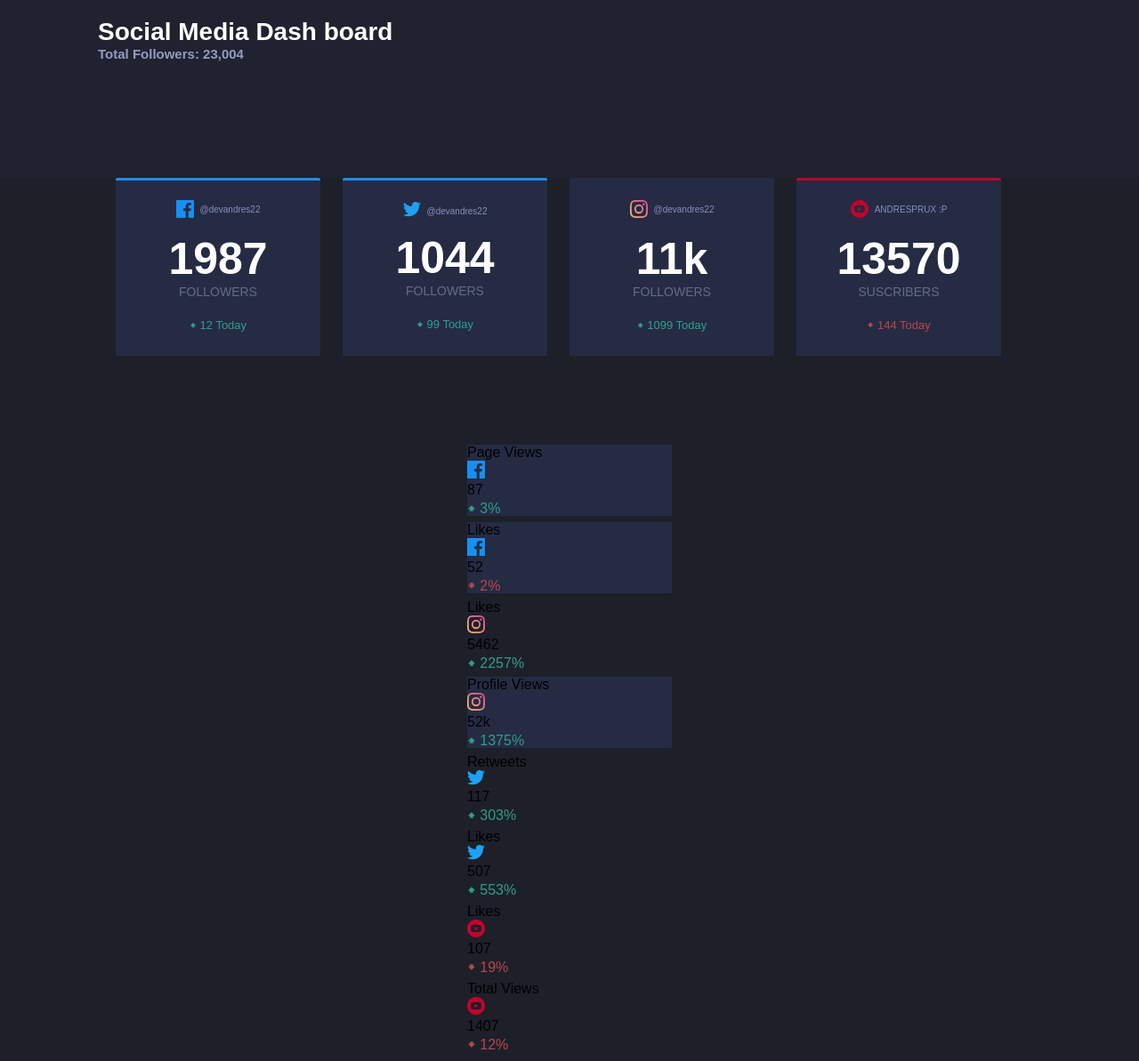
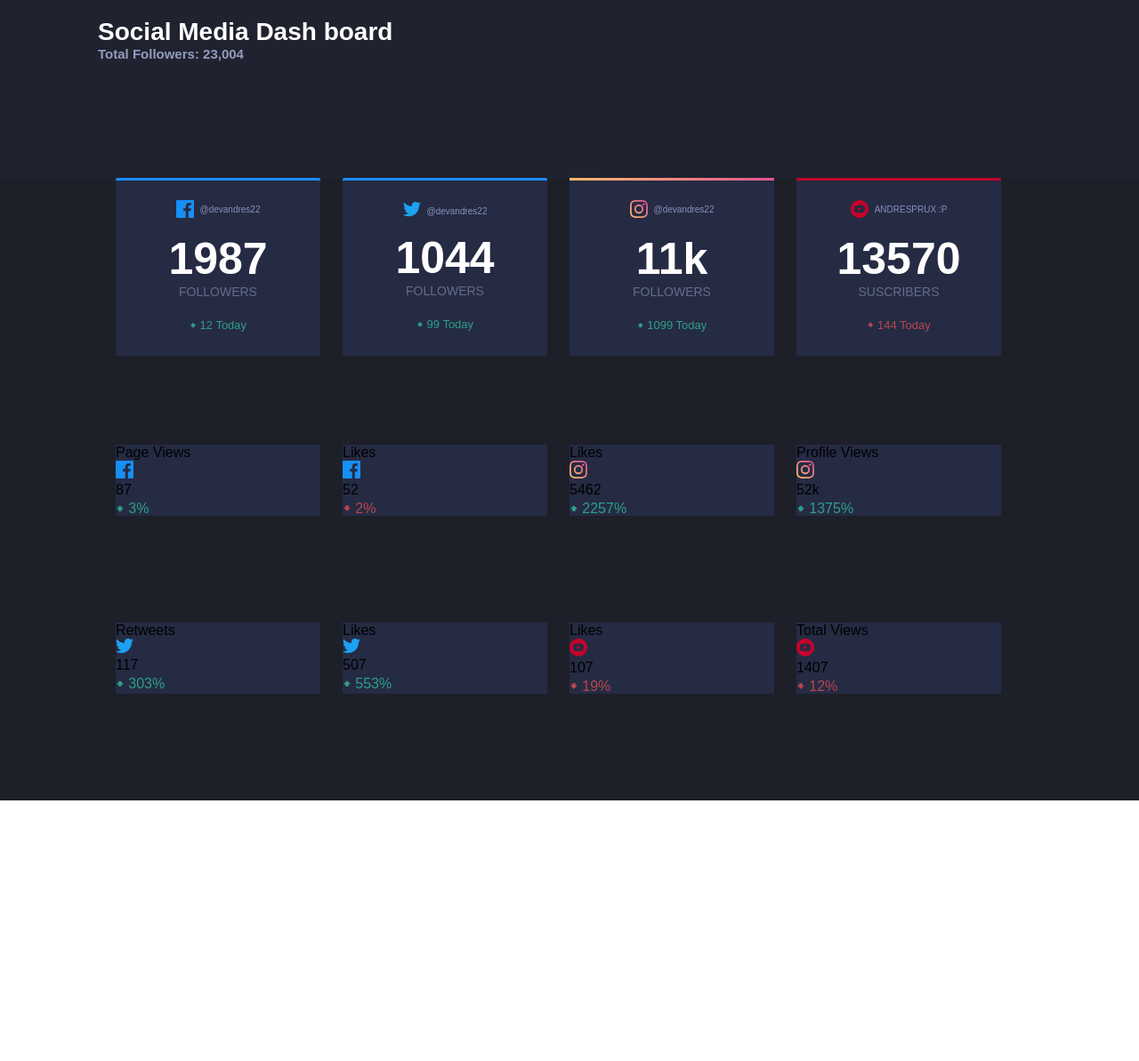
Before and after one commit to andres22-dev/social-media-dashboard, a plain HTML site: page index.html in a window 1280 px wide. Shown: the whole page at 89% size. After the commit the page ends 900 px from the top, so only its background shows below. Drawn offline with Linux system fonts and the light colour scheme.

Commit message:
arreglado problema con divs y quedaron posicionadas las statics de las redes

```diff
--- a/css/style.css
+++ b/css/style.css
@@ -147,8 +147,8 @@ body{
   background-color: #252b43;
   border-radius: 2px 2px 0px 0px;
   border-top: 3px #f58a80 solid;
+  border-image: linear-gradient(90deg, #fbb96d,#f4897f,#de5490);
   border-image-slice: 1;
-  border-image: linear-gradient(90deg, #fbb96d,#f4897f,#de5490);
   display: flex;
   justify-content: center;
   align-items: center;
@@ -198,12 +198,36 @@ padding: 20px 20px;
 .container-overview{
 
   width: 100%;
- height: 800px;
+  height: 400px;
   display: flex;
+  justify-content: center;
 
-  justify-content: space-around;
+  flex-wrap: wrap;
 
 }
+
+.container-overview-one{
+  width: 100%;
+  height: 200px;
+  display: flex;
+  justify-content: center;
+
+
+}
+
+
+
+.container-overview-two{
+  width: 100%;
+  height: 200px;
+  display: flex;
+  justify-content: center;
+
+
+}
+
+
+
 .overview-facebook-pageviews{
   width: 230px;
     height: 80px;
@@ -222,7 +246,7 @@ padding: 20px 20px;
 }
 /*estos selectores estan aplicados para varios elementos*/
 
-.overview-instalikes-pageviewss{
+.overview-instalikes-pageviews{
   width: 230px;
   height: 80px;
   background-color: #252b43;
@@ -236,6 +260,43 @@ padding: 20px 20px;
 
 
 }
+
+
+.overview-twiretweets-pageviews{
+
+  width: 230px;
+  height: 80px;
+  background-color: #252b43;
+
+}
+
+.overview-twitterlikes-pageviews{
+
+  width: 230px;
+  height: 80px;
+  background-color: #252b43;
+
+
+}
+
+.overview-youtubelikes-pageviews{
+
+  width: 230px;
+  height: 80px;
+  background-color: #252b43;
+
+
+
+}
+
+.overview-youtube-pageviews{
+  width: 230px;
+  height: 80px;
+  background-color: #252b43;
+
+}
+
+
 .socialmedia-username__all{
 
     color: #8790bb;
@@ -286,3 +347,9 @@ padding: 20px 20px;
    color: #ba464f;
 
 }
+
+.space{
+
+  margin-right: 25px;
+
+}
--- a/index.html
+++ b/index.html
@@ -85,7 +85,10 @@
 
       <div class="container-overview">
 
-            <div class="overview-facebook-pageviews">
+
+         <div class="container-overview-one">
+
+            <div class="overview-facebook-pageviews space">
                <div class="facebook-pageviews-titles">
                  <p class="pageviwes-titles__all">Page Views</p>
                  <img src="img/icon-facebook.svg" alt="facebook">
@@ -94,9 +97,9 @@
                  <p class="pageviews-titles__all">87</p>
                  <p class="pageviews-statics__all grew_up">🠹 3%</p>
                </div>
-            <div>
+            </div>
 
-            <div class="overview-facelikes-pageviews">
+            <div class="overview-facelikes-pageviews space">
                <div class="facebook-likes-titles">
                  <p class="pageviews-titles__all">Likes</p>
                  <img src="img/icon-facebook.svg" alt="facebook">
@@ -105,10 +108,10 @@
                  <p class="pageviews-titles__all">52</p>
                  <p class="pageviews-statics__all down">🠻 2%</p>
                </div>
-            <div>
+            </div>
 
-             <div class="overview-instalikes-pageviews">
 
+             <div class="overview-instalikes-pageviews space">
                 <div class="instagram-likes-titles">
                   <p class="pageviews-titles__all">Likes</p>
                   <img src="img/icon-instagram.svg" alt="instagram">
@@ -117,9 +120,9 @@
                   <p class="pageviews-titles__all">5462</p>
                   <p class="pageviews-statics__all grew_up">🠹 2257%</p>
                 </div>
-             <div>
+               </div>
 
-             <div class="overview-instagram-pageviews">
+             <div class="overview-instagram-pageviews space">
                 <div class="instagram-profileviews-titles">
                   <p class="pageviews-titles__all">Profile Views</p>
                   <img src="img/icon-instagram.svg" alt="instagram">
@@ -128,9 +131,13 @@
                   <p class="pageviews-titles__all">52k</p>
                   <p class="pageviews-statics__all grew_up">🠹 1375%</p>
                 </div>
-             <div>
+             </div>
 
-             <div class="overview-pageviews">
+            </div>
+
+            <div class="container-overview-two">
+
+             <div class="overview-twiretweets-pageviews space">
                 <div class="twitter-retweets-titles">
                   <p class="pageviews-titles__all">Retweets</p>
                   <img src="img/icon-twitter.svg" alt="twitter">
@@ -139,9 +146,11 @@
                   <p class="pageviews-titles__all">117</p>
                   <p class="pageviews-statics__all grew_up">🠹 303%</p>
                 </div>
-             <div>
+               </div>
 
-              <div class="overview-pageviews">
+
+
+              <div class="overview-twitterlikes-pageviews space">
                   <div class="twitter-likes-titles">
                     <p class="pageviews-titles__all">Likes</p>
                     <img src="img/icon-twitter.svg" alt="twitter">
@@ -150,9 +159,9 @@
                     <p class="pageviews-titles__all">507</p>
                     <p class="pageviews-statics__all grew_up">🠹 553%</p>
                   </div>
-               <div>
+               </div>
 
-               <div class="overview-pageviews">
+               <div class="overview-youtubelikes-pageviews space">
                   <div class="youtube-likes-titles">
                     <p class="pageviews-titles__all">Likes</p>
                     <img src="img/icon-youtube.svg" alt="youtube">
@@ -161,9 +170,9 @@
                     <p class="pageviews-titles__all">107</p>
                     <p class="pageviews-statics__all down">🠻 19%</p>
                   </div>
-               <div>
+               </div>
 
-               <div class="overview-pageviews">
+               <div class="overview-youtube-pageviews space">
                   <div class="youtube-totalviews-titles">
                     <p class="pageviews-titles__all">Total Views</p>
                     <img src="img/icon-youtube.svg" alt="youtube">
@@ -172,9 +181,9 @@
                     <p class="pageviews-titles__all">1407</p>
                     <p class="pageviews-statics__all down">🠻 12%</p>
                   </div>
-               <div>
+               </div>
 
-
+            </div>
 
 
 
```
